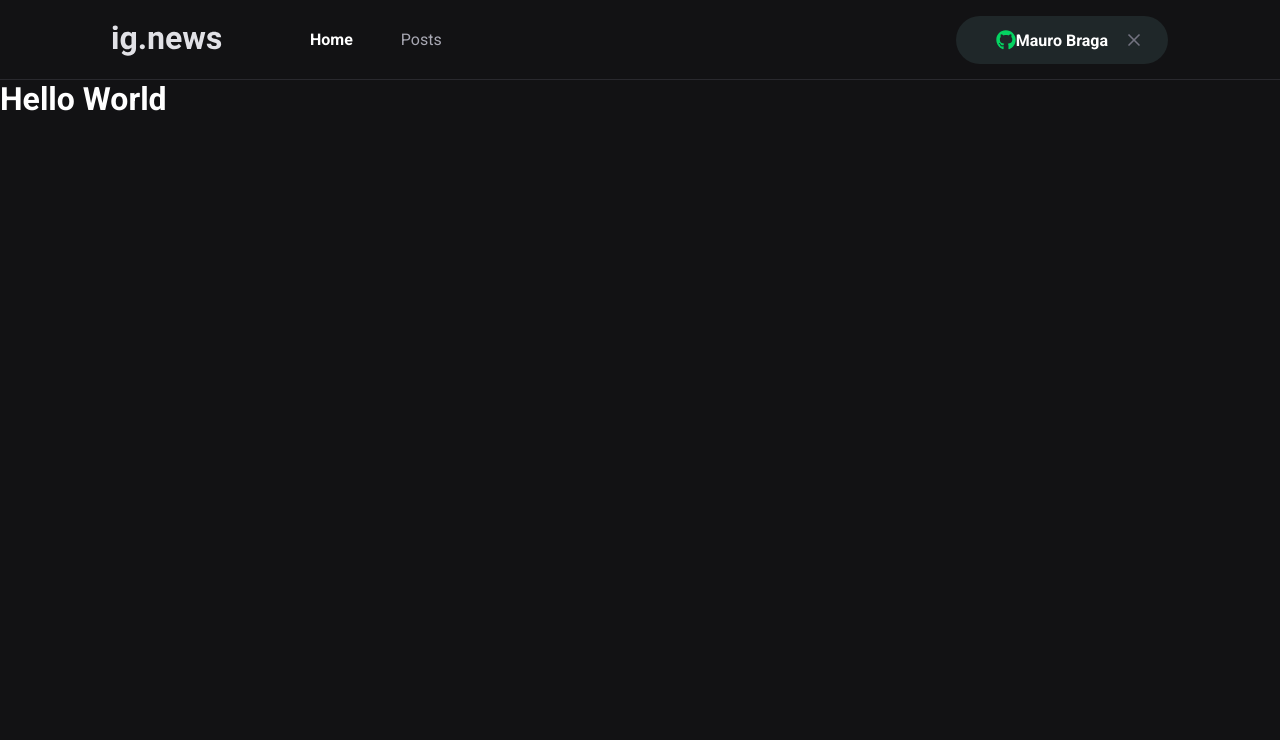
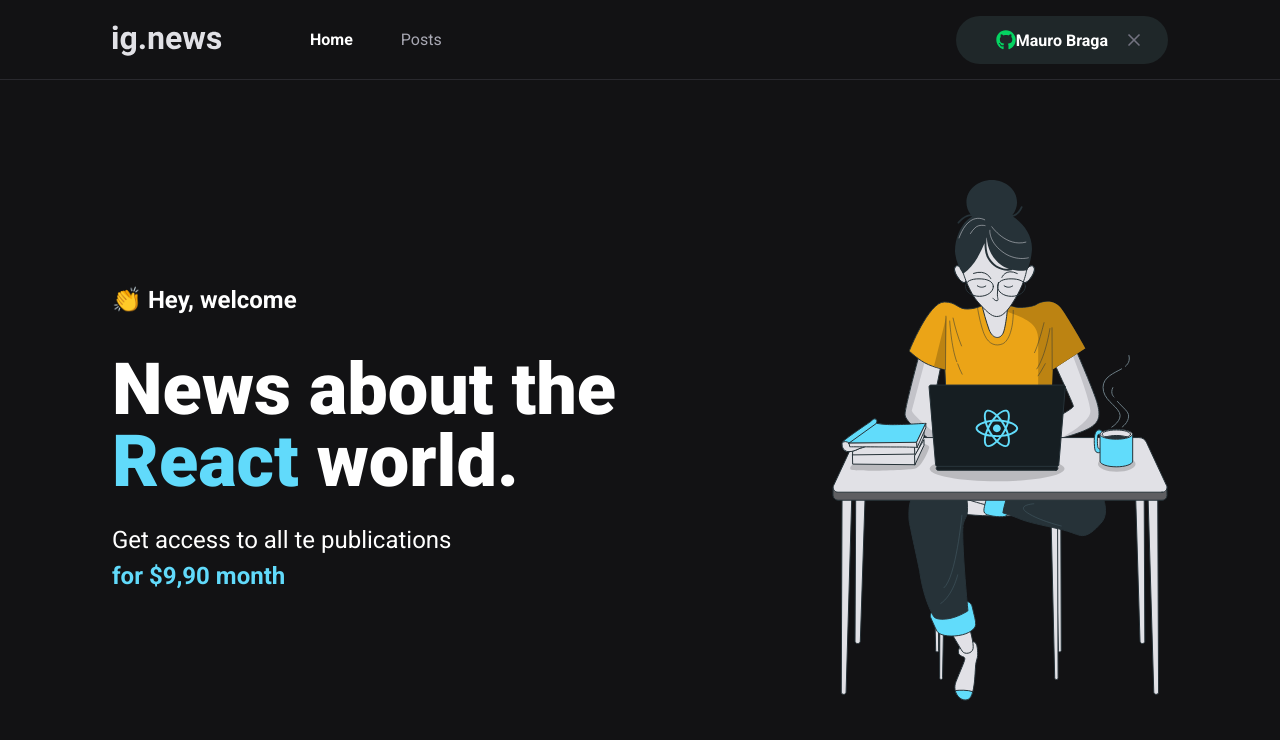
Before and after one commit to MauroBraga/ignews, a Next.js app: page / in a window 1280 px wide. Shown: the top 740 px of the page. Built offline with nearby package versions, Linux system fonts and the light colour scheme.

Commit message:
Pagina Home

```diff
--- /dev/null
+++ b/src/pages/home.module.scss
@@ -0,0 +1,39 @@
+.contentContainer{
+    max-width: 1120px;
+    margin: 0 auto;
+    padding: 0 2rem;
+    height: calc(100vh - 5rem);
+
+    display: flex;
+    align-items: center;
+    justify-content: space-between;
+}
+
+.hero{
+    max-width: 600px;
+
+    > span {
+        font-size: 1.5rem;
+        font-weight: bold;
+    }
+    h1 {
+        font-size: 4.5rem;
+        line-height: 4.5rem;
+        font-weight: 900;
+        margin-top: 2.5rem;
+        span {
+            color: var(--cyan-500);
+        }
+    }
+
+    p {
+        font-size: 1.5rem;
+        line-height: 2.25rem;
+        margin-top: 1.5rem;
+
+        span {
+            color: var(--cyan-500);
+            font-weight: bold;
+        }
+    }
+}
--- a/src/pages/index.tsx
+++ b/src/pages/index.tsx
@@ -1,14 +1,22 @@
 import Head from 'next/head';
-
+import styles from './home.module.scss';
 export default function Home() {
   return (
     <>
       <Head>
         <title>ig.news</title>
       </Head>
-      <h1>
-        Hello World
-      </h1>
+      <main className={styles.contentContainer}>
+        <section className={styles.hero}>
+          <span>👏  Hey, welcome</span>
+          <h1>News about the <span>React</span> world.</h1>
+          <p>
+            Get access to all  te publications <br />
+            <span>for $9,90 month</span>
+          </p>
+        </section>
+        <img src="/images/avatar.svg" alt="Girl coding" />
+      </main>
     </>
   )
 }
```
